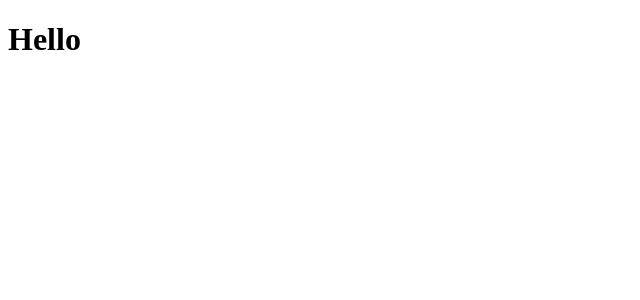
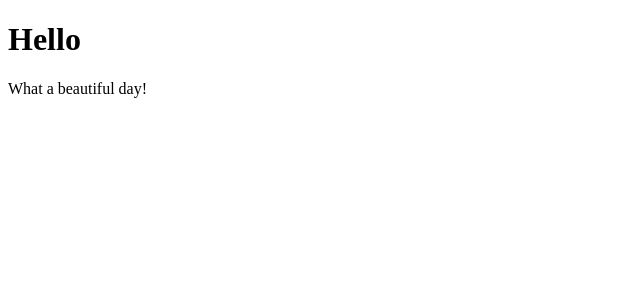
Before and after one commit to gfrise/New_React_Exercises, a React (Create React App) app in the folder my-app/: page / in a window 1280 px wide. Shown: the top 300 px of the page, without its empty margins (0-640 px from the left). Built offline with nearby package versions, Linux system fonts and the light colour scheme.

Commit message:
components-06

```diff
--- a/my-app/src/Hello.js
+++ b/my-app/src/Hello.js
@@ -2,7 +2,13 @@ import React from 'react';
 
 class Hello extends React.Component {
     render () {
-        return <h1>Hello</h1>
+        return (
+            <>
+                <h1>Hello</h1>
+                <p>What a beautiful day!</p>
+            </>
+        )
+
     }
 }
 
```
